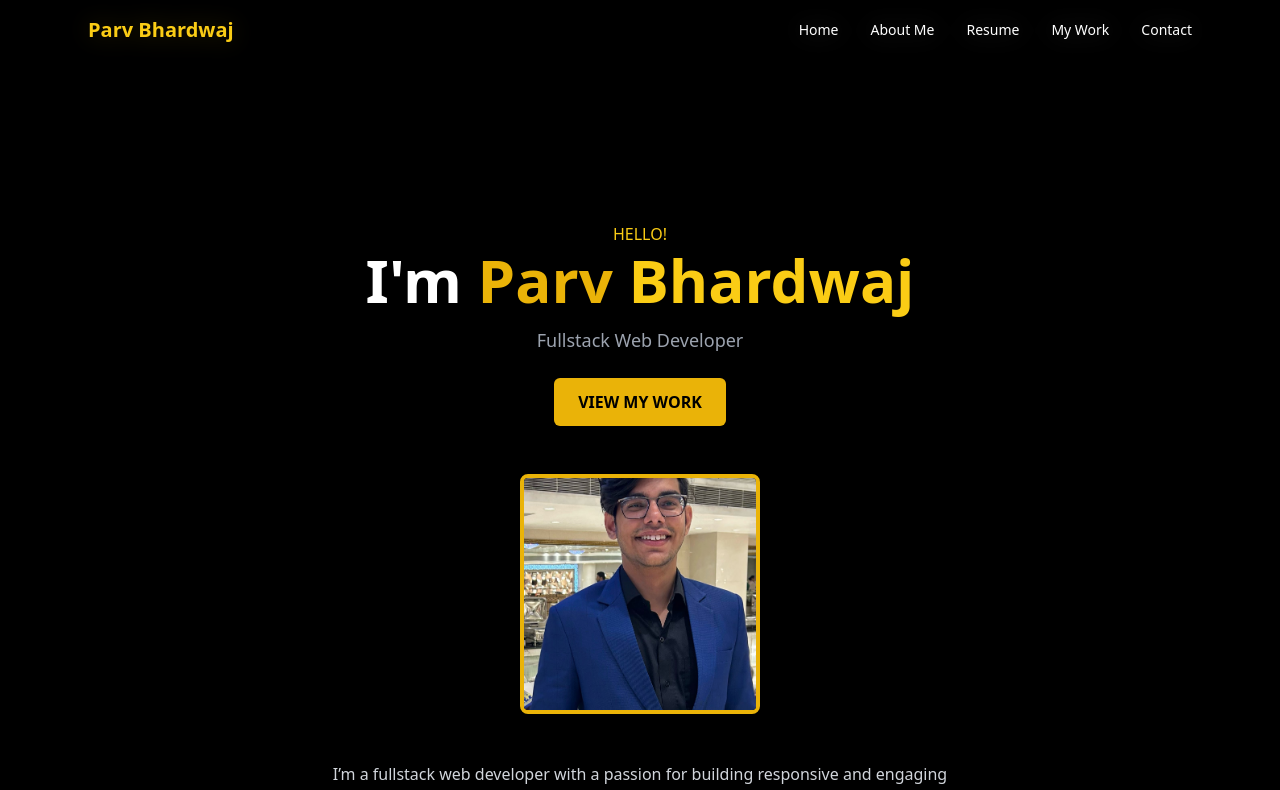
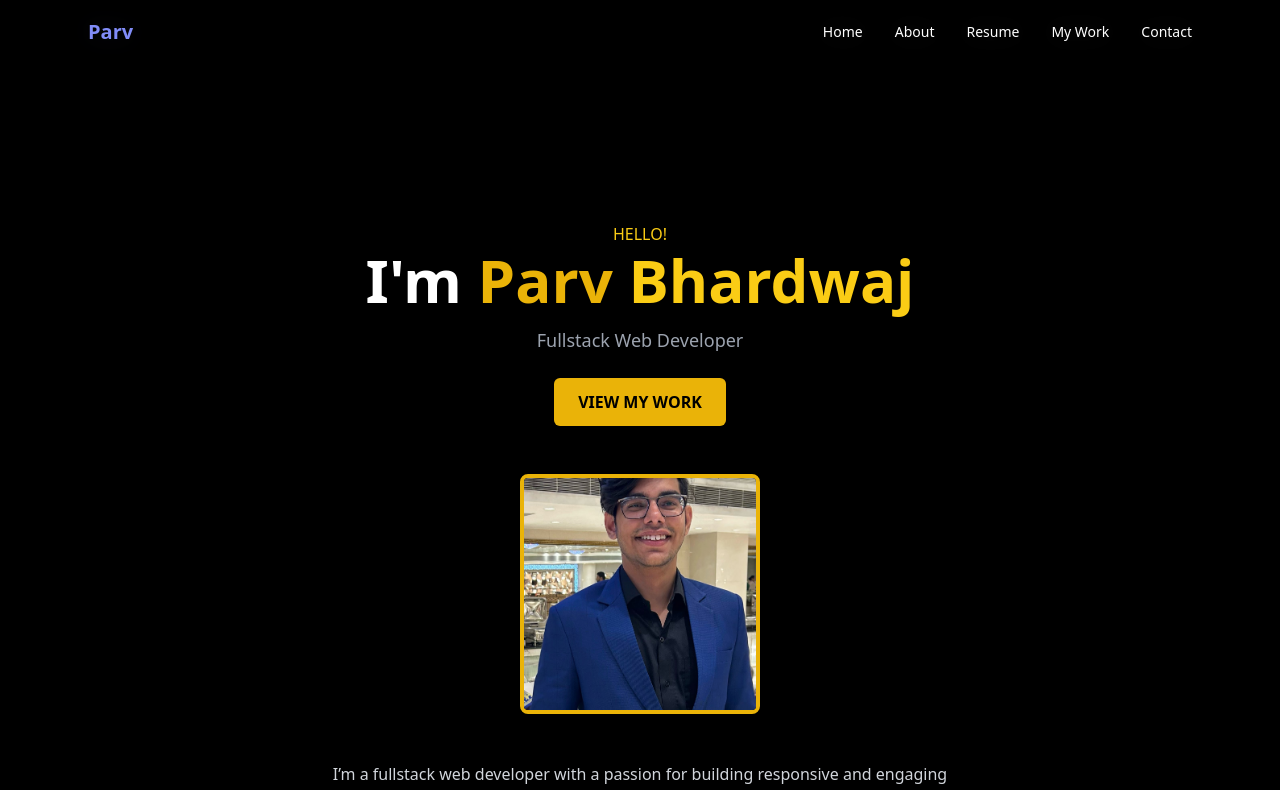
Before and after one commit to Codegrammer2002/www.parvbhardwaj.com, a React (Create React App) app in the folder frontend/: page / in a window 1280 px wide. Shown: the top 790 px of the page. Built offline with nearby package versions, Linux system fonts and the light colour scheme.

Commit message:
Updated nav bar

```diff
--- a/frontend/src/components/Navbar/Navbar.jsx
+++ b/frontend/src/components/Navbar/Navbar.jsx
@@ -1,18 +1,67 @@
+import { useState } from 'react';
 import { Link } from 'react-router-dom';
 
 const Navbar = () => {
+  const [menuOpen, setMenuOpen] = useState(false);
+
+  const navLinks = [
+    { name: 'Home', to: '/' },
+    { name: 'About', to: '/about' },
+    { name: 'Resume', to: '/resume' },
+    { name: 'My Work', to: '/my-work' },
+    { name: 'Contact', to: '/contact' }
+  ];
+
   return (
-    <nav className="w-full fixed top-0 left-0 z-50 bg-black/80 backdrop-blur-md shadow-lg transition duration-300">
-      <div className="max-w-6xl mx-auto px-6 py-4 flex justify-between items-center">
-        <h1 className="text-yellow-400 text-xl font-bold">Parv Bhardwaj</h1>
-        <ul className="hidden md:flex gap-8 text-sm text-white font-medium">
-          <li><Link to="/">Home</Link></li>
-          <li><Link to="/about">About Me</Link></li>
-          <li><Link to="/resume">Resume</Link></li>
-          <li><Link to="/my-work">My Work</Link></li>
-          <li><Link to="/contact">Contact</Link></li>
+    <nav className="bg-black/90 backdrop-blur-md text-white fixed w-full top-0 z-50 shadow-md">
+      <div className="max-w-6xl mx-auto px-4 sm:px-6 flex justify-between items-center h-16">
+
+        {/* Logo */}
+        <div className="text-xl font-bold text-indigo-400">Parv</div>
+
+        {/* Hamburger Menu - Mobile */}
+        <button
+          className="md:hidden text-white focus:outline-none"
+          onClick={() => setMenuOpen(!menuOpen)}
+        >
+          <svg className="w-6 h-6" fill="none" stroke="currentColor" strokeWidth="2"
+            viewBox="0 0 24 24">
+            {menuOpen ? (
+              <path strokeLinecap="round" strokeLinejoin="round" d="M6 18L18 6M6 6l12 12" />
+            ) : (
+              <path strokeLinecap="round" strokeLinejoin="round" d="M4 8h16M4 16h16" />
+            )}
+          </svg>
+        </button>
+
+        {/* Desktop Menu */}
+        <ul className="hidden md:flex space-x-8 text-sm font-medium">
+          {navLinks.map(link => (
+            <li key={link.name}>
+              <Link to={link.to} className="hover:text-indigo-400 transition">{link.name}</Link>
+            </li>
+          ))}
         </ul>
       </div>
+
+      {/* Mobile Dropdown Menu */}
+      {menuOpen && (
+        <div className="md:hidden bg-black px-6 pb-4">
+          <ul className="space-y-4 text-sm font-medium">
+            {navLinks.map(link => (
+              <li key={link.name}>
+                <Link
+                  to={link.to}
+                  className="block text-white hover:text-indigo-400 transition"
+                  onClick={() => setMenuOpen(false)} // Close on click
+                >
+                  {link.name}
+                </Link>
+              </li>
+            ))}
+          </ul>
+        </div>
+      )}
     </nav>
   );
 };
```
